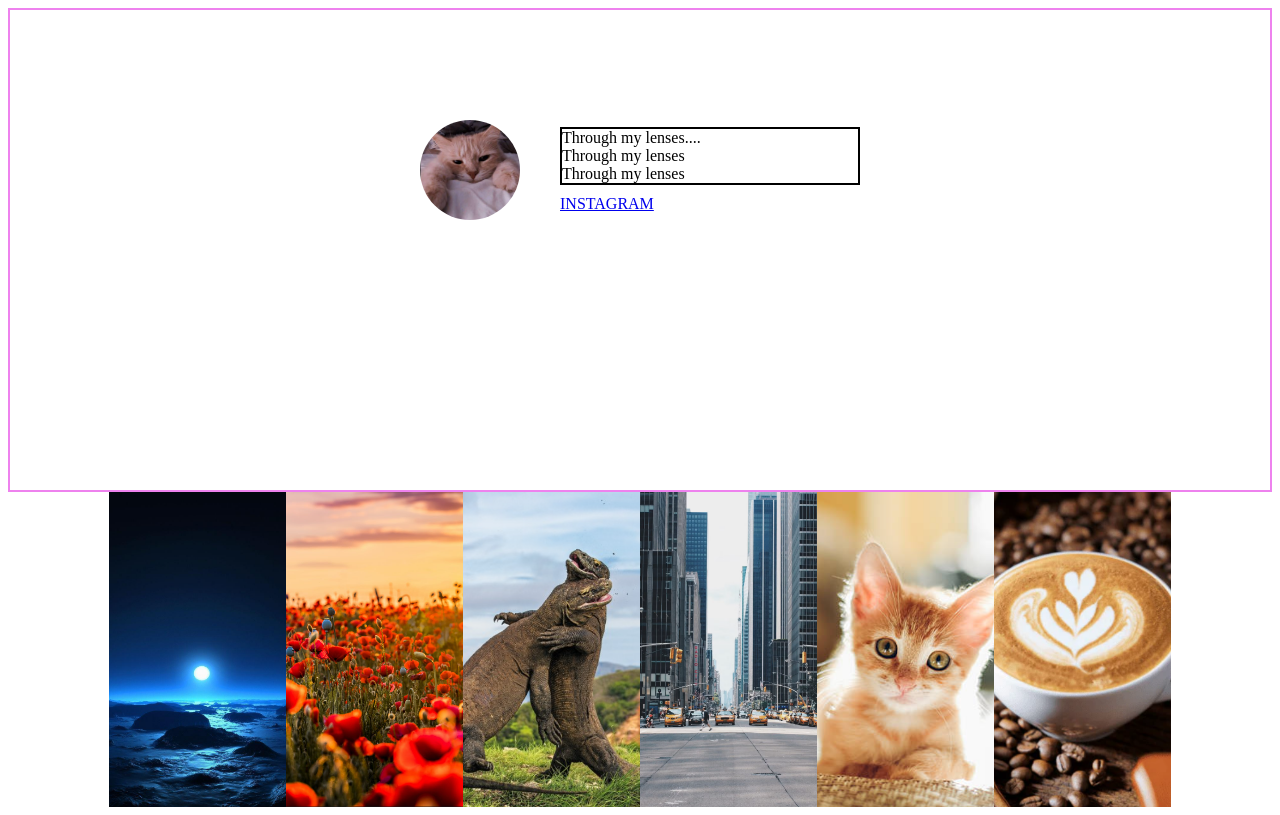
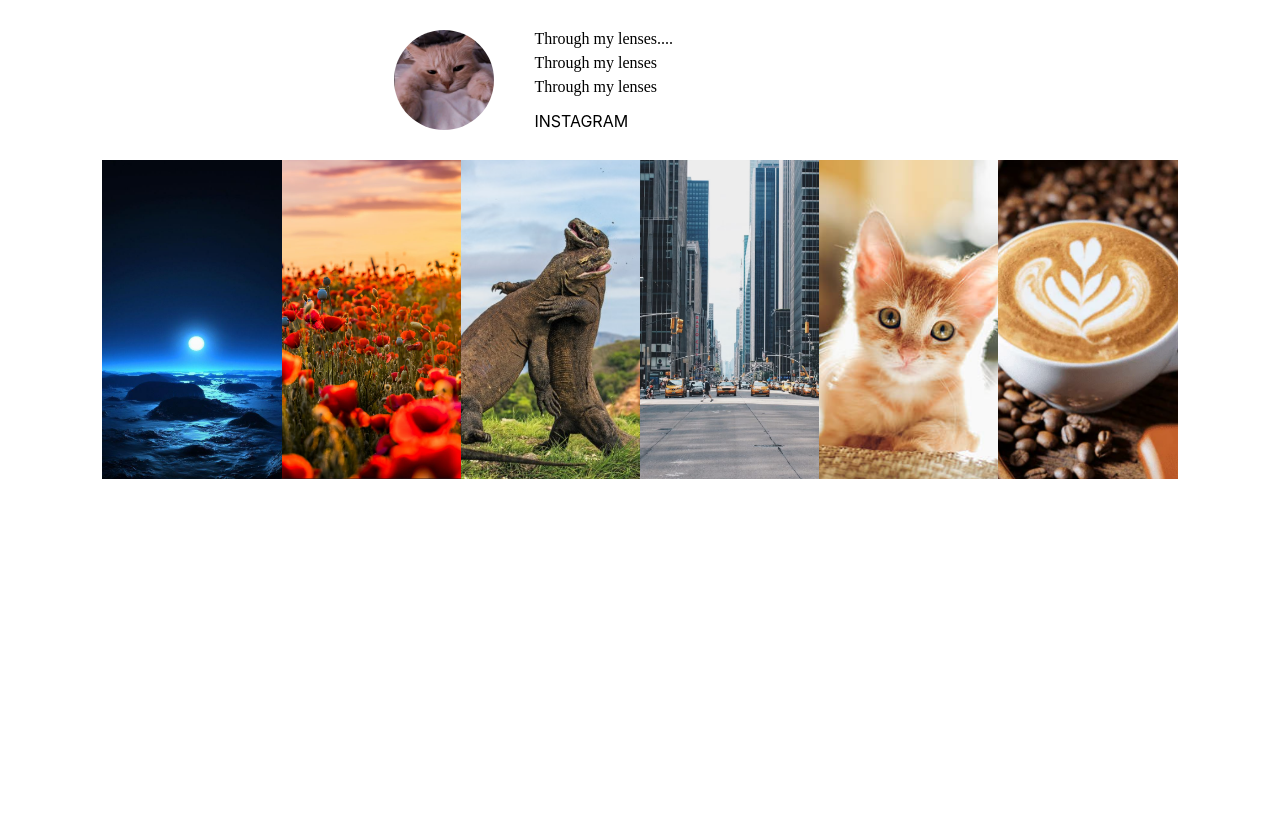
Before and after one commit to apurvayeole/TheImageProject, a React (Vite) app in the folder Layer1/: page / in a window 1280 px wide. Built offline with nearby package versions, Linux system fonts and the light colour scheme.

Commit message:
Added tailwind css for styling

```diff
--- a/Layer1/package.json
+++ b/Layer1/package.json
@@ -12,7 +12,9 @@
     "vite": "^8.1.0"
   },
   "dependencies": {
+    "@tailwindcss/vite": "^4.3.2",
     "react": "^19.2.7",
-    "react-dom": "^19.2.7"
+    "react-dom": "^19.2.7",
+    "tailwindcss": "^4.3.2"
   }
 }
--- a/Layer1/src/App.jsx
+++ b/Layer1/src/App.jsx
@@ -11,9 +11,17 @@ function App(){
         setShowLayout(true);
     }
     if(showLayout){
-        return <Layout album={selectedAlbum} onBack={() => setShowLayout(false)}/>
+        return (
+            <div className="fade-in">
+                <Layout album={selectedAlbum} onBack={() => setShowLayout(false)}/>
+            </div>
+        );
     }else{
-        return <Grid onImageClick= {handleImageClick} />
+        return (
+            <div className="fade-in">
+                <Grid onImageClick={handleImageClick}/>
+            </div>
+        );
     }
 
 }
--- a/Layer1/src/components/Grid.jsx
+++ b/Layer1/src/components/Grid.jsx
@@ -9,14 +9,7 @@ import albums from '../data/albums.json';
 function Grid({onImageClick}){
     return(
         <>
-         <div style={{
-            display:"flex",
-            paddingTop:"5rem",
-            // alignItems: "center",
-            justifyContent:"center",
-            height:"50vh",
-            border: "2px solid violet",
-        }}>
+         <div className="grid grid-cols-6 px-[clamp(1rem,8%,15rem)]">
             <div style={{
                 display: "flex",
                 // flexDirection: "row",
@@ -52,20 +45,10 @@ function Grid({onImageClick}){
             // gap: "4px",
         }}>
             {albums.map((album) => (
-                <div key={album.id} style={{
-                    // border:"3px solid yellow",
-                    width: "100%",
-
-                    aspectRatio: "9 / 16",
-                    overflow: "hidden"
-                }}>
-                    <img src={new URL(`${album.coverImage}`, import.meta.url).href} alt={`grid-${album.id}`} onClick={() => onImageClick(album.id - 1)} style={{
-                        // border:"3px solid blue",
-                        width: "100%",
-                        height: "100%",
-                        objectFit: "cover",
-                        cursor: "pointer"
-                    }}/>
+                <div key={album.id} className="w-full aspect-[9/16] overflow-hidden">
+                    <img src={new URL(`${album.coverImage}`, import.meta.url).href} alt={`grid-${album.id}`}
+                    onClick={() => onImageClick(album.id - 1)}
+                    className="w-full h-full object-cover cursor-pointer transition-transform duration-300 hover:scale-110"/>
                 </div>
             ))}
         </div>
--- a/Layer1/src/components/Layout.jsx
+++ b/Layer1/src/components/Layout.jsx
@@ -15,7 +15,7 @@ function Layout({onBack,album}){
     }
 
     function preImage(){
-        if(showAlbum >= 0)
+        if(showAlbum > 0 )
         setShowAlbum(showAlbum - 1);
     }
 
@@ -25,37 +25,16 @@ function Layout({onBack,album}){
     }
     return(
         <>
-        <div onClick={onBack}style={{
-            backgroundColor: "#121212",
-            minHeight: "100vh",
-            display: "flex",
-            alignItems: "center",
-            justifyContent: "center",
-            position: "relative",
-            padding: "0 60px",
-
-        }}>
+        <div onClick={onBack}
+        className="bg-[#121212] min-h-screen flex items-center justify-center relative px-16">
             {/* Left arrow button */}
-            <button onClick={(e) => { e.stopPropagation(); preImage(); }} style={{
-                position: "absolute",
-                left: "16px",
-                background: "none",
-                border: "none",
-                color: "white",
-                fontSize: "clamp(20px, 3vw, 36px)",
-                cursor: "pointer",
-                opacity: 0.7,
-            }}>
+            <button onClick={(e) => { e.stopPropagation(); preImage(); }}
+            className="absolute left-4 bg-transparent border-none text-white text-4xl cursor-pointer opacity-70 hover:opacity-100 transition-opacity">
                 <i className="fa-solid fa-arrow-left"></i>
             </button>
 
             {/* Center block */}
-            <div onClick={(e) => e.stopPropagation()} style={{
-                display: "flex",
-                flexDirection: "row",
-                boxShadow: "0 8px 32px rgba(0,0,0,0.6)",
-                border:"3px solid blue",
-            }}>
+            <div onClick={(e) => e.stopPropagation()} className="flex flex-row shadow-2xl">
                 <LeftImage albumIndex={showAlbum} onImageClick={(src) => setFullscreenSrc(src)}/>
                 <RightInfo album={currentAlbum}/>
             </div>
--- a/Layer1/src/components/LeftImage.jsx
+++ b/Layer1/src/components/LeftImage.jsx
@@ -27,32 +27,13 @@ function LeftImage({ albumIndex, onImageClick }){
 
     return(
         <>
-        <div style={{
-            height:"70vh",
-            width:"30vw",
-            position:"relative",
-            border:"3px solid white"
-        }}>
-        <img src={Images[currIdx]} onClick={() => onImageClick(Images[currIdx])} style={{
-            width:"100%",
-            height: "100%",
-            objectFit: "cover",
-            display:"block",
-            cursor:"zoom-in"
-        }}/>
-        <button onClick={goLeft} disabled={currIdx === 0} style={{
-            position:"absolute", left:"8px", top:"50%", transform:"translateY(-50%)",
-            background:"none", border:"none", color:"rgba(255,255,255,0.4)",
-            fontSize:"24px", cursor:"pointer"
-        }}>
+        <div className="h-[70vh] w-[30vw] relative">
+        <img src={Images[currIdx]} onClick={() => onImageClick(Images[currIdx])} className="w-full h-full object-cover block cursor-zoom-in"/>
+        <button onClick={goLeft} disabled={currIdx === 0} className="absolute left-2 top-1/2 -translate-y-1/2 bg-transparent border-none text-white/40 text-2xl cursor-pointer hover:text-white/80 transition-colors">
             <i className="fa-solid fa-arrow-left"></i>
         </button>
 
-        <button onClick={goRight} disabled={currIdx === Images.length - 1} style={{
-            position:"absolute", right:"8px", top:"50%", transform:"translateY(-50%)",
-            background:"none", border:"none", color:"rgba(255,255,255,0.4)",
-            fontSize:"24px", cursor:"pointer"
-        }}>
+        <button onClick={goRight} disabled={currIdx === Images.length - 1} className="absolute right-2 top-1/2 -translate-y-1/2 bg-transparent border-none text-white/40 text-2xl cursor-pointer hover:text-white/80 transition-colors">
             <i className="fa-solid fa-arrow-right"></i>
         </button>
         </div>
--- a/Layer1/src/components/ProfileDes.jsx
+++ b/Layer1/src/components/ProfileDes.jsx
@@ -2,7 +2,7 @@ function ProfileDes(){
     return(
         <>
         <div style={{
-            border:"2px solid black",
+            // border:"2px solid black",
             display:"block",
             // alignItems:"center",
             // justifyContent:"center"
--- a/Layer1/src/components/ProfilePic.jsx
+++ b/Layer1/src/components/ProfilePic.jsx
@@ -4,22 +4,8 @@ function ProfilePic(){
 
     return(
         <>
-        <div style={{color:'red',
-             backgroundColor:"black",
-             height:"100px",
-             width:"100px",
-             borderRadius:"50rem",
-             display:"flex",
-             justifyContent:"center",
-             alignItems:"center",
-             overflow: "hidden",
-             flexShrink:0
-             }}>
-            <img src={profilepic} style={{
-                width:"100%",
-                height: "100%",
-                objectFit: "cover"
-            }}/>
+        <div  className="bg-black h-[100px] w-[100px] rounded-full flex justify-center items-center overflow-hidden flex-shrink-0">
+            <img src={profilepic}  className="w-full h-full object-cover"/>
         </div>
         </>
     );
--- /dev/null
+++ b/Layer1/src/index.css
@@ -0,0 +1,10 @@
+@import "tailwindcss";
+
+@keyframes fadeIn {
+    from{opacity:0; transform:translateY(8px);}
+    to{opacity:1; transform:translateY(0);}
+
+}
+.fade-in{
+    animation: fadeIn 0.3s ease-out;
+}
--- a/Layer1/src/main.jsx
+++ b/Layer1/src/main.jsx
@@ -1,5 +1,6 @@
 import React from "react";
 import ReactDOM from "react-dom/client";
 import App from "./App";
+import './index.css'
 
 ReactDOM.createRoot(document.getElementById('app')).render(<App/>);
--- /dev/null
+++ b/Layer1/vite.config.js
@@ -0,0 +1,6 @@
+import {defineConfig} from 'vite'
+import tailwindcss from '@tailwindcss/vite'
+
+export default defineConfig({
+    plugins:[tailwindcss()],
+})
```
Also changed, not shown: 1 other file (tests, documents, lock files or other folders).
